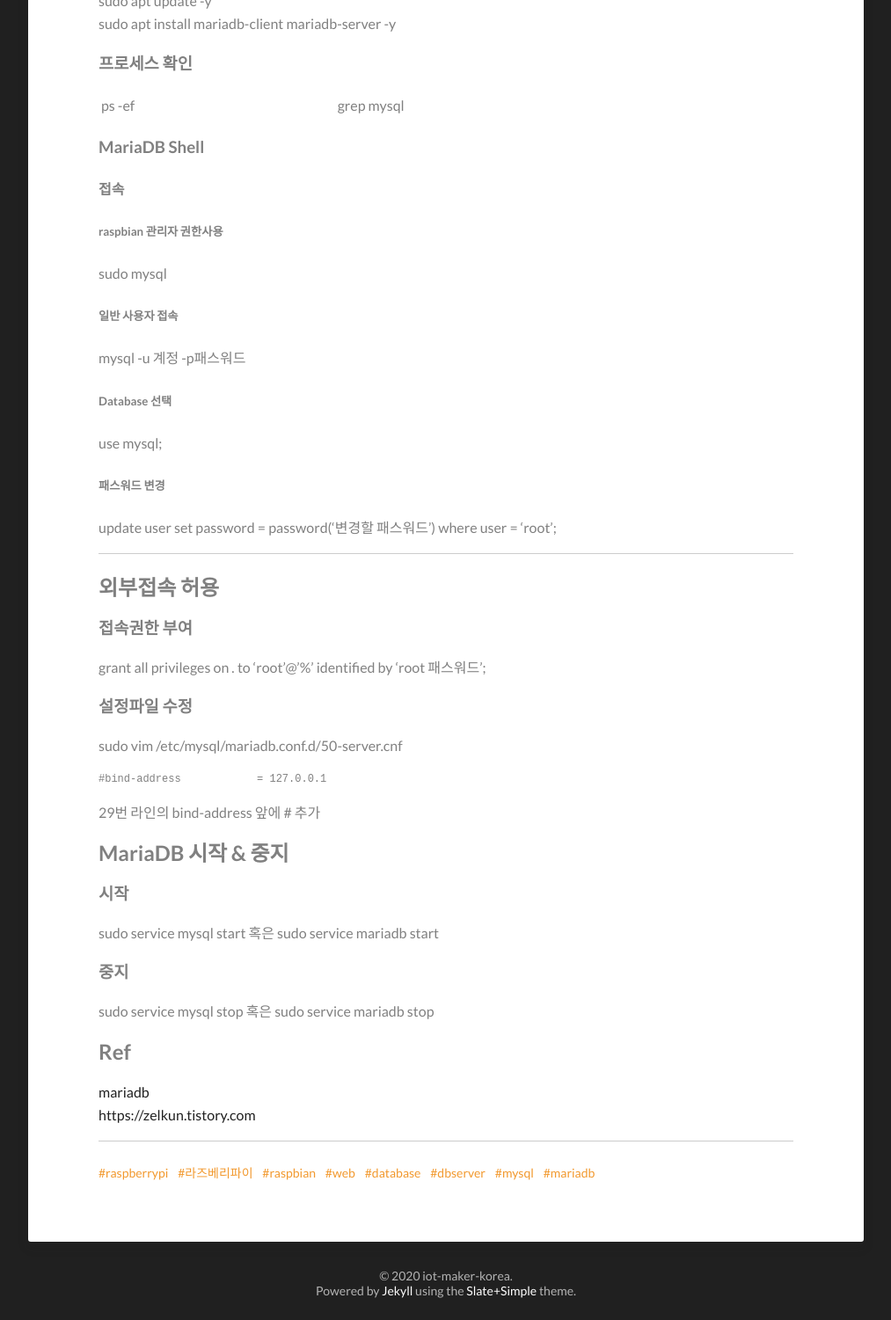
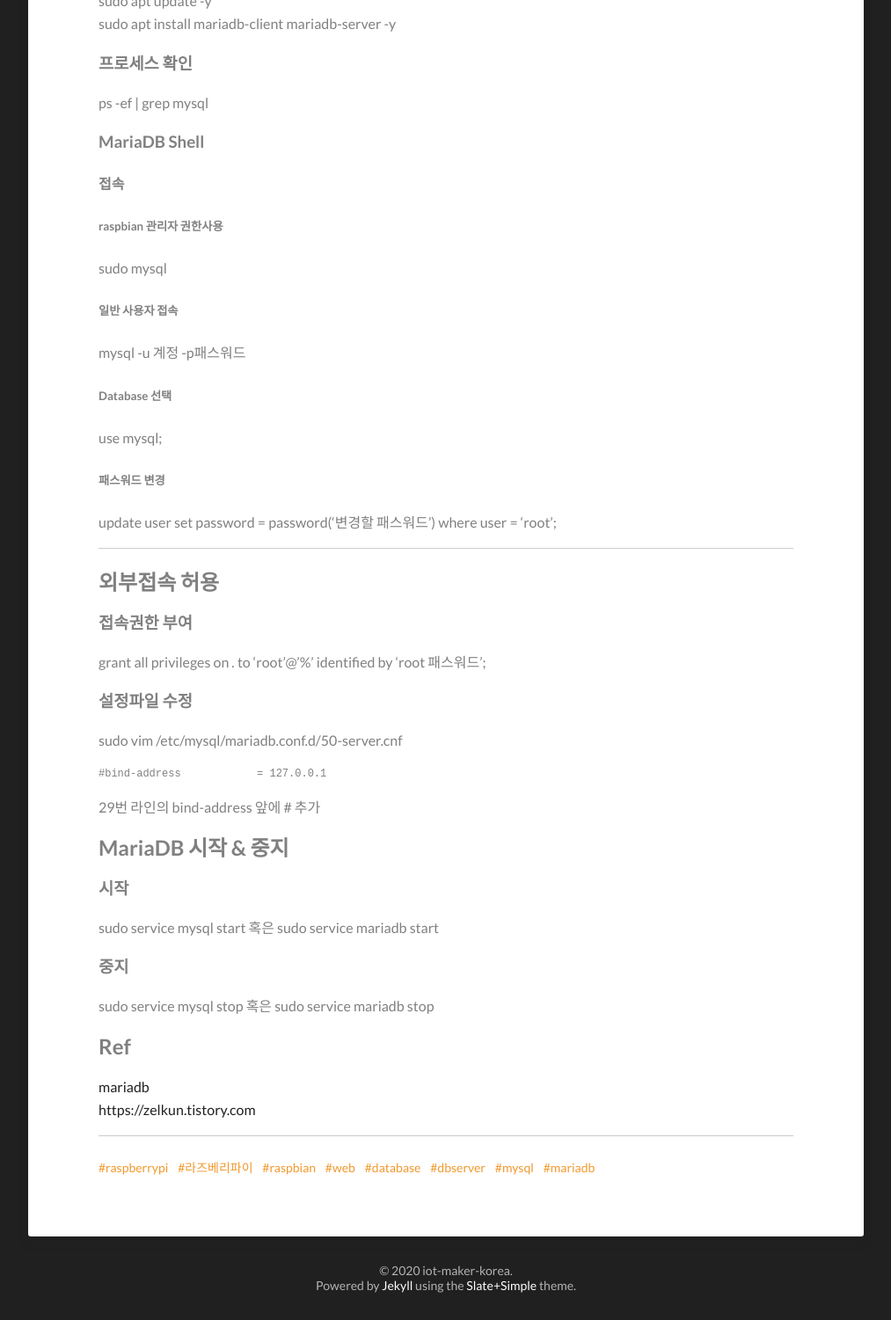
Before and after one commit to iot-maker-korea/blog_old, a Jekyll site: the page built from _posts/Raspberrypi/2020-06-11-006.mariadb.md, in a window 1280 px wide. Shown: the part 805-2306 px from the top of the page at 88% size, without its empty margins (133-1146 px from the left). Built offline with Jekyll 4.4.1, drawn with Linux system fonts in a browser that asks for light colours.

```diff
--- a/_posts/Raspberrypi/2020-06-11-006.mariadb.md
+++ b/_posts/Raspberrypi/2020-06-11-006.mariadb.md
@@ -28,7 +28,7 @@ MySql을 기반으로 만들어졌지만 무료로 사용할 수 있다는 차
 
 ### 프로세스 확인
 
-  ps -ef | grep mysql
+  ps -ef \| grep mysql
 
 ### MariaDB Shell
 
```
